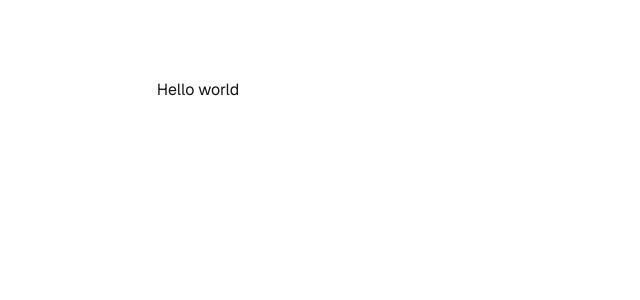
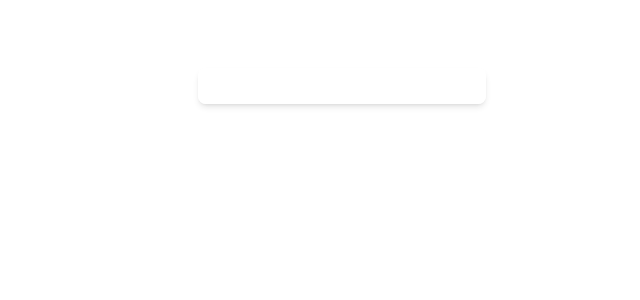
Before and after one commit to HL-Kwong/whats-the-weather, a Next.js app: page / in a window 1280 px wide. Shown: the top 300 px of the page, without its empty margins (442-1082 px from the left). Built offline with nearby package versions, Linux system fonts and the light colour scheme.

Commit message:
feature/created-unstyled-city-combobox

```diff
--- a/app/page.tsx
+++ b/app/page.tsx
@@ -1,9 +1,25 @@
-import Image from "next/image";
+"use client"
+import { useEffect, useState } from "react";
+
+import axios from "axios";
+
+//Components
+import CitySearchBar from "@/components/CitySearchBar/CitySearchBar";
 
 export default function Home() {
+
+  const [city, setCity] = useState<any>(null);
+
+  // Store city state when user select city
+  const handleCitySelected = (selectedCity: any) => {
+    setCity(selectedCity)
+  }
+
   return (
     <div className="grid grid-rows-[20px_1fr_20px] items-center justify-items-center min-h-screen p-8 pb-20 gap-16 sm:p-20 font-[family-name:var(--font-geist-sans)]">
-      Hello world
+      <div id="citySearchSection">
+        <CitySearchBar handleCitySelected={handleCitySelected} />
+      </div>
     </div>
   );
 }
--- /dev/null
+++ b/components/CitySearchBar/CitySearchBar.tsx
@@ -0,0 +1,86 @@
+"use client"
+import { Combobox, ComboboxInput, ComboboxOption, ComboboxOptions, Transition } from '@headlessui/react'
+import { Fragment, useEffect, useState } from 'react'
+
+import axios from 'axios'
+
+const CitySearchBar = ({ handleCitySelected }: any) => {
+
+    const [selectedCity, setSelectedCity] = useState(null)
+    const [filteredCities, setFilteredCities] = useState<any[]>([])
+    const [query, setQuery] = useState('')
+
+    // Search cities based on user input
+    const searchCity = (city: string) => {
+        axios.get(`${process.env.API_GET_CITY}`, {
+            params: {
+                q: city,
+                limit: 5,
+                appid: process.env.API_KEY
+            }
+        })
+            .then(function (response) {
+                setFilteredCities(response.data);
+            })
+            .catch(function (error) {
+                console.log(error);
+            });
+    }
+
+    // Trigger searchCity after 1 second delay
+    useEffect(() => {
+        if (query.length > 0) {
+            const timeOutId = setTimeout(() => searchCity(query), 1000);
+            return () => clearTimeout(timeOutId);
+        }
+    }, [query]);
+
+    useEffect(() => {
+        handleCitySelected(selectedCity)
+    }, [selectedCity]);
+
+    return (
+        <div className="fixed top-16 w-72">
+            <Combobox value={selectedCity} onChange={setSelectedCity}>
+                <div className="relative mt-1">
+                    <div className="relative w-full cursor-default overflow-hidden rounded-lg bg-white text-left shadow-md focus:outline-none focus-visible:ring-2 focus-visible:ring-white/75 focus-visible:ring-offset-2 focus-visible:ring-offset-teal-300 sm:text-sm">
+                        <ComboboxInput
+                            className="w-full border-none py-2 pl-3 pr-10 text-sm leading-5 text-gray-900 focus:ring-0"
+                            displayValue={(city) => (city as any)?.name}
+                            onChange={(event) => setQuery(event.target.value)}
+                        />
+                    </div>
+                    <Transition
+                        as={Fragment}
+                        leave="transition ease-in duration-100"
+                        leaveFrom="opacity-100"
+                        leaveTo="opacity-0"
+                        afterLeave={() => setQuery('')}
+                    >
+                        <ComboboxOptions className="absolute mt-1 max-h-60 w-full overflow-auto rounded-md bg-white py-1 text-base shadow-lg ring-1 ring-black/5 focus:outline-none sm:text-sm">
+                            {filteredCities.length === 0 && query !== '' ? (
+                                <div className="relative cursor-default select-none px-4 py-2 text-gray-700">
+                                    Nothing found.
+                                </div>
+                            ) : (
+                                filteredCities.map((city, index) => (
+                                    <ComboboxOption
+                                        key={index}
+                                        className="relative cursor-default select-none py-2 pl-10 pr-4 text-darkgrey"
+                                        value={city}
+                                    >
+                                        <span className="block truncate font-normal">
+                                            {city.name}
+                                        </span>
+                                    </ComboboxOption>
+                                ))
+                            )}
+                        </ComboboxOptions>
+                    </Transition>
+                </div>
+            </Combobox>
+        </div>
+    )
+}
+
+export default CitySearchBar
```
Also changed, not shown: package.json (+8 -6 lines), 1 other file (tests, documents, lock files or other folders).
